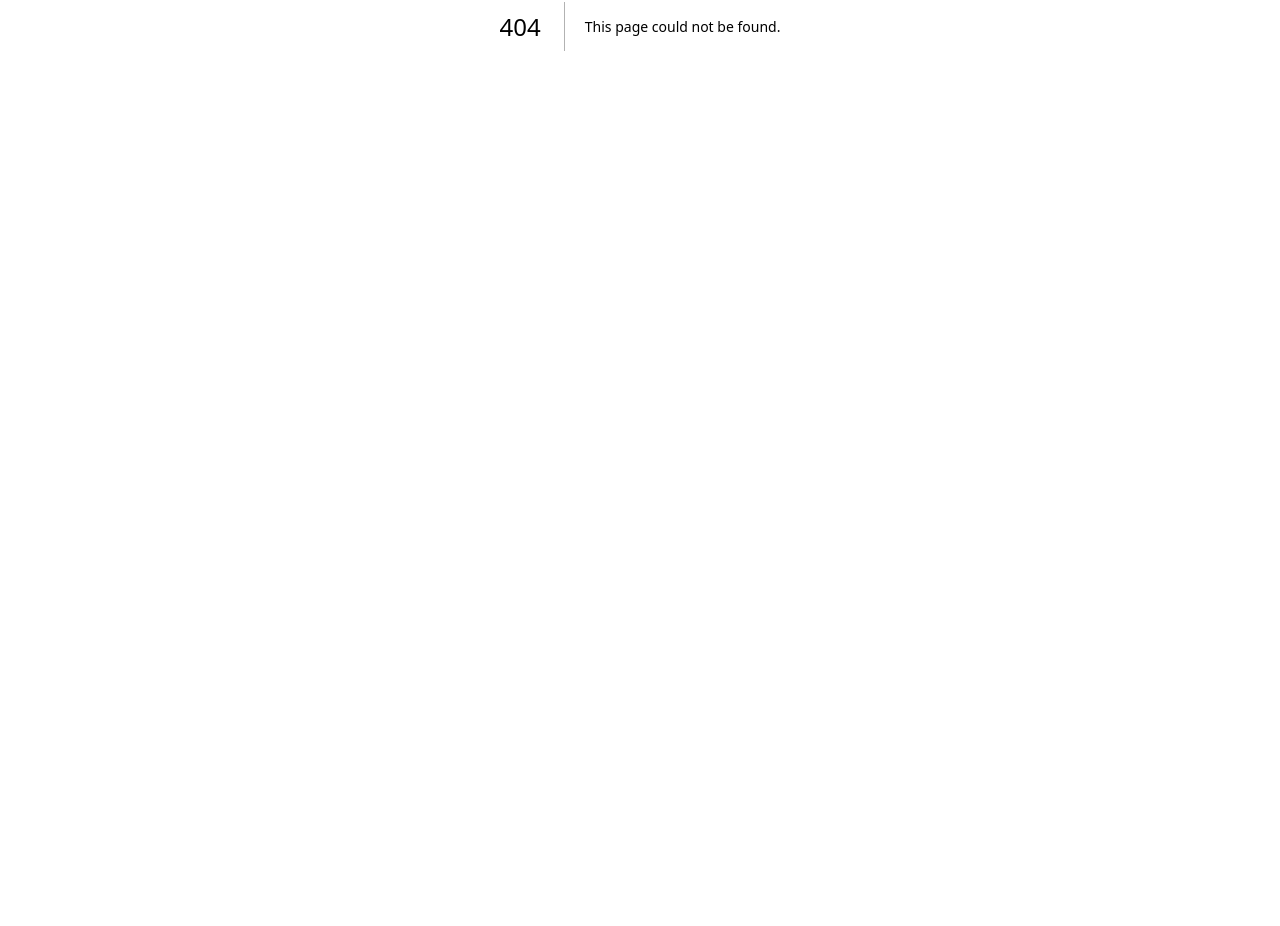
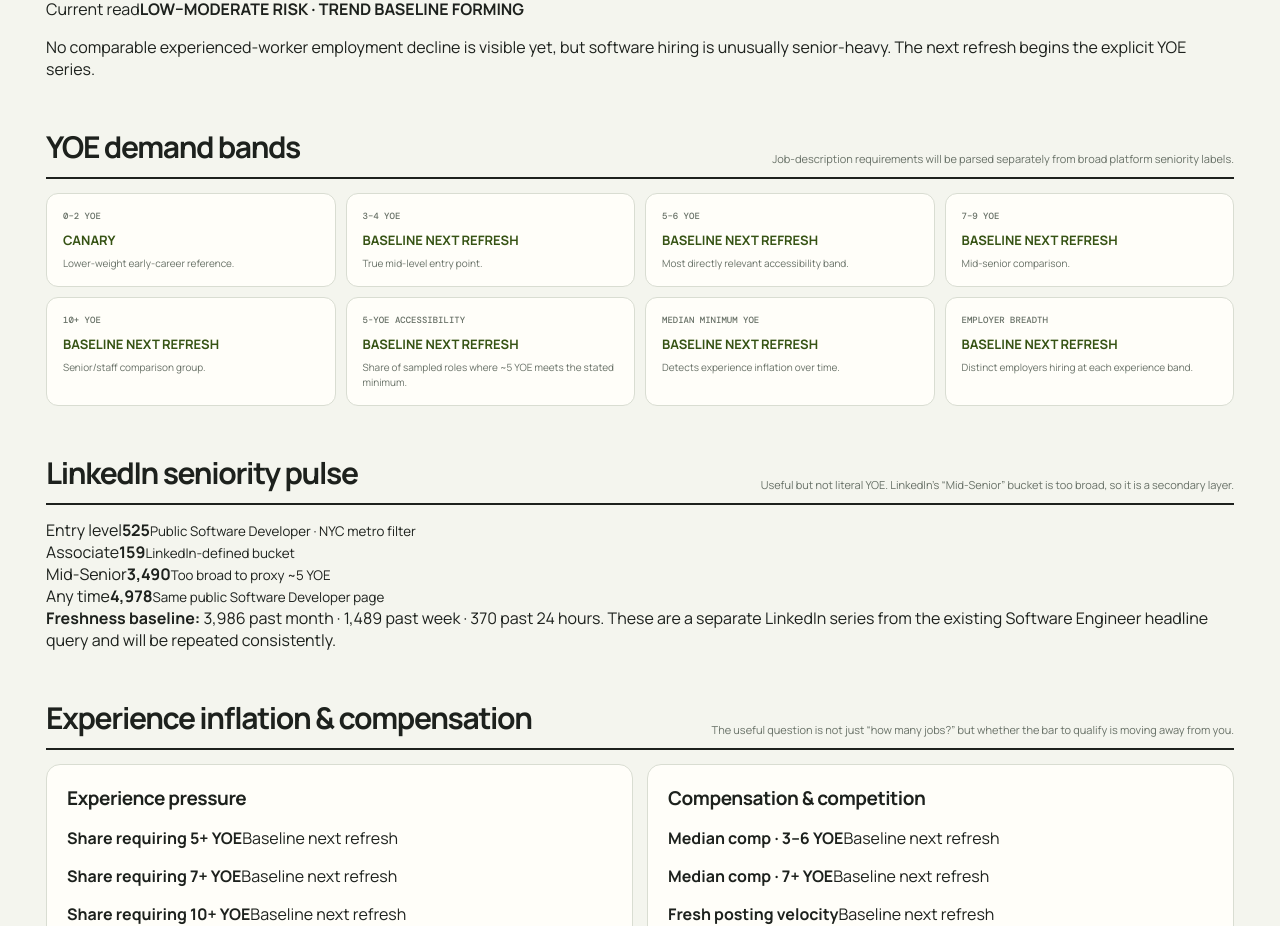
Before and after one commit to JamesWingert/career-helper, a Next.js app: page /ai-dashboard/personal-risk in a window 1280 px wide. Before the commit this address had no page. Shown: the part 374-1300 px from the top of the page. Before the commit the page ends 800 px from the top, so only its background shows below. Built offline with nearby package versions, Linux system fonts and the light colour scheme.

Commit message:
Add dedicated personal SWE risk page

```diff
--- /dev/null
+++ b/app/ai-dashboard/personal-risk/page.tsx
@@ -0,0 +1,60 @@
+import Link from "next/link";
+import { loadLatestSnapshot } from "../../../lib/market-turso";
+import { dashboardData } from "../data";
+import { DashboardNav } from "../dashboard-nav";
+import styles from "../page.module.css";
+
+export const dynamic = "force-dynamic";
+
+export default async function PersonalRiskPage() {
+  const d = await loadLatestSnapshot(dashboardData);
+  return (
+    <main className={styles.page}>
+      <header className={styles.subTop}>
+        <div><div className={styles.kicker}>Personal risk · ~5 YOE</div><h1 className={styles.subTitle}>Are jobs you can realistically get becoming harder to find?</h1><p className={styles.dek}>This page separates true mid-level demand from senior demand and tracks qualification pressure, compensation and NYC market depth.</p></div>
+        <aside className={styles.stamp}><span>Last research pass</span><strong>{d.updatedAt}</strong><span>Next refresh</span><strong>{d.nextRefresh}</strong></aside>
+      </header>
+      <DashboardNav active="personal" />
+
+      <section className={styles.callout}><span>Current read</span><strong>LOW–MODERATE RISK · TREND BASELINE FORMING</strong><p>No comparable experienced-worker employment decline is visible yet, but software hiring is unusually senior-heavy. The next refresh begins the explicit YOE series.</p></section>
+
+      <section className={styles.section}>
+        <div className={styles.sectionHead}><h2>YOE demand bands</h2><p>Job-description requirements will be parsed separately from broad platform seniority labels.</p></div>
+        <div className={styles.riskGrid}>
+          {[
+            ["0–2 YOE", "CANARY", "Lower-weight early-career reference."],
+            ["3–4 YOE", "BASELINE NEXT REFRESH", "True mid-level entry point."],
+            ["5–6 YOE", "BASELINE NEXT REFRESH", "Most directly relevant accessibility band."],
+            ["7–9 YOE", "BASELINE NEXT REFRESH", "Mid-senior comparison."],
+            ["10+ YOE", "BASELINE NEXT REFRESH", "Senior/staff comparison group."],
+            ["5-YOE accessibility", "BASELINE NEXT REFRESH", "Share of sampled roles where ~5 YOE meets the stated minimum."],
+            ["Median minimum YOE", "BASELINE NEXT REFRESH", "Detects experience inflation over time."],
+            ["Employer breadth", "BASELINE NEXT REFRESH", "Distinct employers hiring at each experience band."],
+          ].map(([label, value, note]) => <article className={styles.riskCard} key={label}><span className={styles.riskLabel}>{label}</span><strong className={styles.pending}>{value}</strong><p>{note}</p></article>)}
+        </div>
+      </section>
+
+      <section className={styles.section}>
+        <div className={styles.sectionHead}><h2>LinkedIn seniority pulse</h2><p>Useful but not literal YOE. LinkedIn's “Mid-Senior” bucket is too broad, so it is a secondary layer.</p></div>
+        <div className={styles.statStrip}>
+          <div><span>Entry level</span><strong>525</strong><small>Public Software Developer · NYC metro filter</small></div>
+          <div><span>Associate</span><strong>159</strong><small>LinkedIn-defined bucket</small></div>
+          <div><span>Mid-Senior</span><strong>3,490</strong><small>Too broad to proxy ~5 YOE</small></div>
+          <div><span>Any time</span><strong>4,978</strong><small>Same public Software Developer page</small></div>
+        </div>
+        <div className={styles.noteBox}><strong>Freshness baseline:</strong> 3,986 past month · 1,489 past week · 370 past 24 hours. These are a separate LinkedIn series from the existing Software Engineer headline query and will be repeated consistently.</div>
+      </section>
+
+      <section className={styles.section}>
+        <div className={styles.sectionHead}><h2>Experience inflation & compensation</h2><p>The useful question is not just “how many jobs?” but whether the bar to qualify is moving away from you.</p></div>
+        <div className={styles.twoCol}>
+          <article className={styles.panel}><h3>Experience pressure</h3><div className={styles.signalList}><p><b>Share requiring 5+ YOE</b><span>Baseline next refresh</span></p><p><b>Share requiring 7+ YOE</b><span>Baseline next refresh</span></p><p><b>Share requiring 10+ YOE</b><span>Baseline next refresh</span></p><p><b>Mid → senior title drift</b><span>Baseline next refresh</span></p></div></article>
+          <article className={styles.panel}><h3>Compensation & competition</h3><div className={styles.signalList}><p><b>Median comp · 3–6 YOE</b><span>Baseline next refresh</span></p><p><b>Median comp · 7+ YOE</b><span>Baseline next refresh</span></p><p><b>Fresh posting velocity</b><span>Baseline next refresh</span></p><p><b>Posting persistence/reposts</b><span>Baseline next refresh</span></p></div></article>
+        </div>
+      </section>
+
+      <footer className={styles.footer}>Interpretation rule: a senior-heavy market is not automatically healthy for a ~5 YOE engineer. The dashboard will treat mid-level accessibility separately from senior demand.</footer>
+      <Link className={styles.back} href="/">← Career gameplan</Link>
+    </main>
+  );
+}
```
